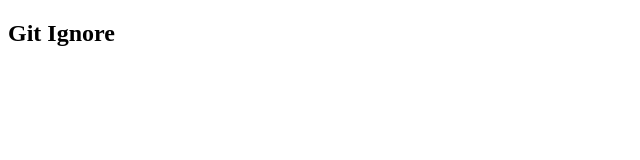
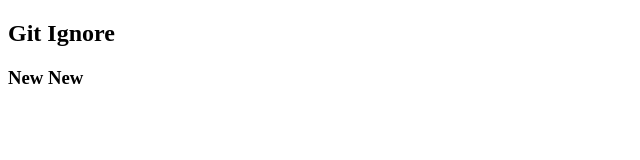
Before and after one commit to MukulDesh/Git_Ignore_Concept, a plain HTML site: page index.html in a window 1280 px wide. Shown: the full height of the page, 0-640 px from the left. Drawn offline with Linux system fonts and the light colour scheme.

Commit message:
git ignore file done

```diff
--- a/index.html
+++ b/index.html
@@ -7,5 +7,6 @@
 </head>
 <body>
     <h2>Git Ignore</h2>
+    <h3>New New</h3>
 </body>
 </html>
```
Also changed, not shown: 1 other file.
